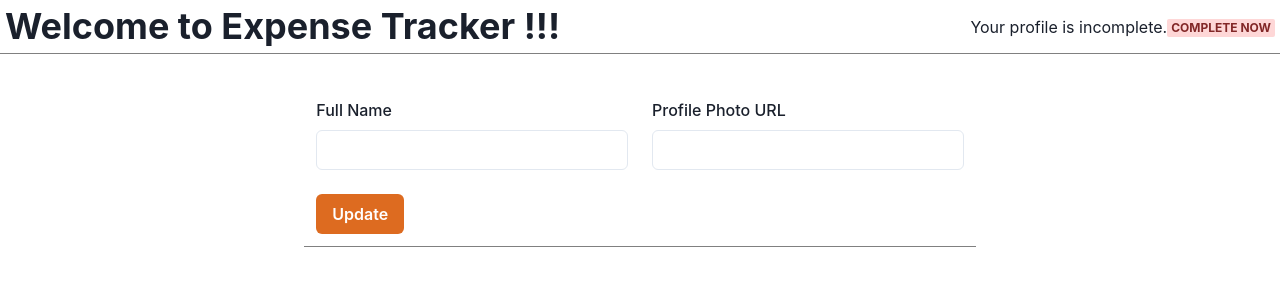
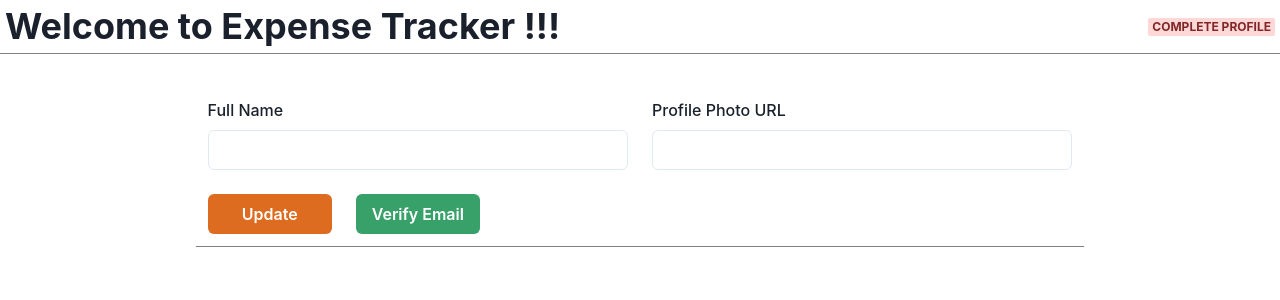
Before and after one commit to neeti-nk47/ExpenseTracker, a React (Create React App) app: page /welcome/CompleteProfile in a window 1280 px wide. Shown: the top 300 px of the page. Built offline with nearby package versions, Linux system fonts and the light colour scheme; no server answers.

Commit message:
email verification  done

```diff
--- a/package.json
+++ b/package.json
@@ -3,6 +3,7 @@
   "version": "0.1.0",
   "private": true,
   "dependencies": {
+    "@chakra-ui/icons": "^2.0.19",
     "@chakra-ui/react": "^2.7.0",
     "@emotion/react": "^11.11.1",
     "@emotion/styled": "^11.11.0",
--- a/src/components/CompleteProfile.js
+++ b/src/components/CompleteProfile.js
@@ -6,13 +6,16 @@ import {
   GridItem,
   Input,
 } from "@chakra-ui/react";
-import { useEffect, useRef } from "react";
+import { useEffect, useRef, useState } from "react";
 
 export default function CompleteProfile() {
   const nameInputRef = useRef();
   const photoInputRef = useRef();
   const token = localStorage.getItem("Token");
 
+  const [isVerified, setIsVerified] = useState();
+
+  // GET DATA REQUEST-----------------------------------------------------------------------
   useEffect(() => {
     fetch(
       "https://identitytoolkit.googleapis.com/v1/accounts:lookup?key=AIzaSyCW-VrFmh7dYoU7ptSpirixoA6CkYZq1Ss",
@@ -39,6 +42,7 @@ export default function CompleteProfile() {
       })
       .then((data) => {
         //console.log(data.users[0]);
+        setIsVerified(data.users[0].emailVerified);
         nameInputRef.current.value = data.users[0].displayName;
         photoInputRef.current.value = data.users[0].photoUrl;
       })
@@ -47,6 +51,42 @@ export default function CompleteProfile() {
       });
   });
 
+  // EMAIL VERIFICATION HANDLER ---------------------------------------------------------
+  const verifyEmailHandler = (e) => {
+    e.preventDefault();
+    fetch(
+      "https://identitytoolkit.googleapis.com/v1/accounts:sendOobCode?key=AIzaSyCW-VrFmh7dYoU7ptSpirixoA6CkYZq1Ss",
+      {
+        method: "POST",
+        body: JSON.stringify({
+          requestType: "VERIFY_EMAIL",
+          idToken: token,
+        }),
+        headers: {
+          "Content-Type": "application/json",
+        },
+      }
+    )
+      .then((res) => {
+        if (res.ok) {
+          return res.json();
+        } else {
+          return res.json().then((data) => {
+            let errorMessage = data.error.message;
+
+            throw new Error(errorMessage);
+          });
+        }
+      })
+      .then((data) => {
+        console.log(data);
+      })
+      .catch((err) => {
+        console.log(err.message);
+      });
+  };
+
+  // UPDATE PROFILE REQUEST---------------------------------------------------------------
   const buttonHandler = (e) => {
     e.preventDefault();
 
@@ -102,6 +142,9 @@ export default function CompleteProfile() {
         <Button m="3" colorScheme="orange" onClick={buttonHandler}>
           Update
         </Button>
+        <Button m="3" colorScheme="green" onClick={verifyEmailHandler}>
+          {isVerified ? "Email Already Verified" : "Verify Email"}
+        </Button>
       </Grid>
     </Center>
   );
--- a/src/components/NavBar.js
+++ b/src/components/NavBar.js
@@ -1,12 +1,4 @@
-import {
-  Badge,
-  Button,
-  Flex,
-  HStack,
-  Heading,
-  Spacer,
-  Text,
-} from "@chakra-ui/react";
+import { Badge, Button, Flex, HStack, Heading, Spacer } from "@chakra-ui/react";
 import { useContext } from "react";
 import { NavLink, useNavigate } from "react-router-dom";
 import AuthContext from "../store/auth-context";
@@ -33,12 +25,9 @@ export default function NavBar() {
       <Heading as="h1">Welcome to Expense Tracker !!!</Heading>
       <Spacer />
       <HStack spacing="20px">
-        <Text>
-          Your profile is incomplete.
-          <Badge colorScheme="red">
-            <NavLink to="/welcome/CompleteProfile">Complete now</NavLink>
-          </Badge>
-        </Text>
+        <Badge colorScheme="red">
+          <NavLink to="/welcome/CompleteProfile">Complete Profile</NavLink>
+        </Badge>
 
         {authCtx.isLoggedIn && (
           <Button colorScheme="red" onClick={logoutHandler}>
```
Also changed, not shown: 1 other file (tests, documents, lock files or other folders).
